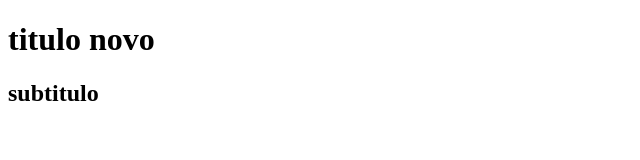
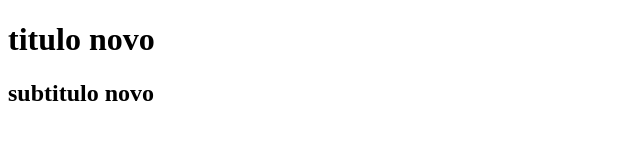
Before and after one commit to lemosdg/practica_code, a plain HTML site: page index.html in a window 1280 px wide. Shown: the full height of the page, 0-640 px from the left. Drawn offline with Linux system fonts and the light colour scheme.

Commit message:
creo a cabeceira

```diff
--- a/index.html
+++ b/index.html
@@ -10,7 +10,7 @@
 <body>
   <header>
     <h1>titulo novo</h1>
-    <h2>subtitulo</h2>
+    <h2>subtitulo novo</h2>
   </header>
 </body>
 </html>
```
